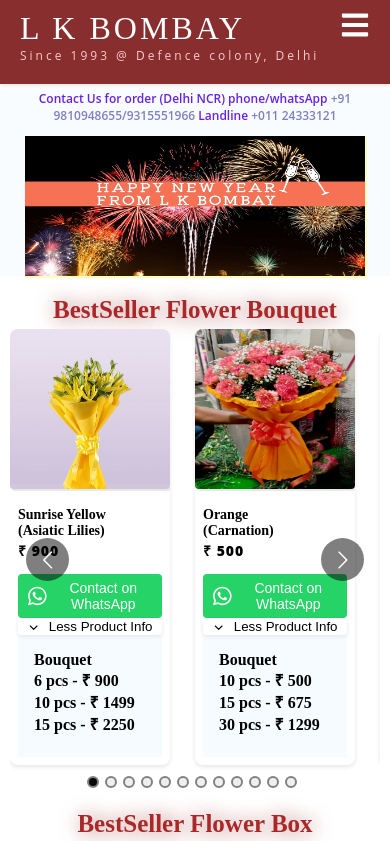
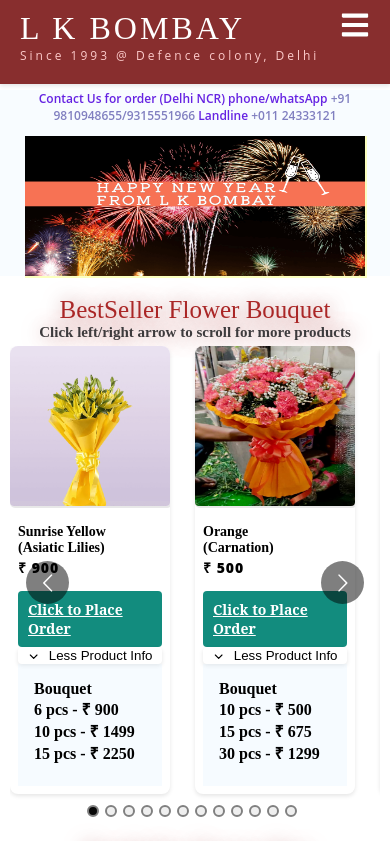
Before and after one commit to bhanupsingh77/flowe01, a Next.js app: page / in a window 390 px wide. Shown: the top 841 px of the page. Built offline with nearby package versions, Linux system fonts and the light colour scheme.

Commit message:
whatsapp message replaced with call button

```diff
--- a/package.json
+++ b/package.json
@@ -19,6 +19,7 @@
     "react-dom": "18.2.0",
     "react-icons": "^4.7.1",
     "react-multi-carousel": "^2.8.2",
+    "react-whatsapp-widget": "^2.2.0",
     "remark": "^14.0.2",
     "remark-html": "^15.0.2"
   }
--- /dev/null
+++ b/src/components/orderCallButton.js
@@ -0,0 +1,12 @@
+import styles from "../../styles/whatsAppButton.module.css";
+
+const OrderCallButton = () => {
+  return (
+    <a className={styles.button} href="tel:919315551966">
+      Click to Place Order
+    </a>
+  );
+};
+
+export default OrderCallButton;
+//   <button >Click to Place Order</button>;
--- a/src/components/productCard.js
+++ b/src/components/productCard.js
@@ -2,7 +2,9 @@
 import { useState } from "react";
 import Image from "next/image";
 import { FiChevronDown, FiChevronUp } from "react-icons/fi";
-import WhatsAppButton from "./whatsAppButton.js";
+// import WhatsAppButton from "./whatsAppButton.js";
+// import WhatsAppButtonAdvance from "./whatsAppButtonAdvance.js";
+import OrderCallButton from "./orderCallButton.js";
 
 const ProductCard = ({ product }) => {
   const { name, price, image, info, productCategory } = product;
@@ -20,10 +22,12 @@
       <div className={styles.cardContent}>
         <div className={styles.cardName}>{cardNames}</div>
         <p className={styles.cardPrice}>{price}</p>
-        <WhatsAppButton
+        {/* whatsapp impletation stoped due image sending issue */}
+        {/* <WhatsAppButtonAdvance
           phoneNumber="+919315551966"
           productCategory={productCategory}
-        />
+        /> */}
+        <OrderCallButton></OrderCallButton>
         {/* implementation hidden with css */}
         <button className={styles.moreInfoButton} onClick={toggleInfo}>
           <FiChevronDown className={styles.moreInfoButtonIcon} />
--- a/src/components/productCarousel.js
+++ b/src/components/productCarousel.js
@@ -33,6 +33,9 @@
     <div>
       <div className={styles.text}>
         BestSeller Flower {`${productCategory}`}
+      </div>
+      <div className={styles.textTwo}>
+        Click left/right arrow to scroll for more products
       </div>
       <Carousel
         className={styles.container}
--- /dev/null
+++ b/src/components/whatsAppButtonAdvance.js
@@ -0,0 +1,33 @@
+// components/WhatsAppButton.js
+import React from "react";
+import WhatsAppWidget from "react-whatsapp-widget";
+import { FaWhatsapp } from "react-icons/fa";
+import styles from "../../styles/whatsAppButton.module.css";
+
+const WhatsAppButtonAdvance = ({
+  phoneNumber,
+  productName,
+  productPrice,
+  imageUrl,
+}) => {
+  const handleSendMessage = () => {
+    const message = encodeURIComponent(
+      `Hello! Check out this amazing product:\nProduct Name: ${productName}\nPrice: $${productPrice}\n${imageUrl}`
+    );
+
+    const whatsappLink = `https://wa.me/${phoneNumber}?text=${message}`;
+
+    window.open(whatsappLink, "_blank");
+  };
+
+  return (
+    <div>
+      <button className={styles.button} onClick={handleSendMessage}>
+        <FaWhatsapp className={styles.icon} />
+        Send WhatsApp Message
+      </button>
+    </div>
+  );
+};
+
+export default WhatsAppButtonAdvance;
--- a/styles/productCarousel.module.css
+++ b/styles/productCarousel.module.css
@@ -20,8 +20,15 @@
   margin-top: 20px;
   font-size: 25px;
   text-align: center;
+  font-weight: 500;
+  color: #aa2828;
+  text-shadow: 2px 1px 20px #ad6262;
+}
+.textTwo {
+  font-size: 15px;
+  text-align: center;
   font-weight: bold;
-  color: #aa2828;
+  color: #3d3b3d;
   text-shadow: 2px 1px 20px #ad6262;
 }
 
--- a/styles/whatsAppButton.module.css
+++ b/styles/whatsAppButton.module.css
@@ -2,19 +2,20 @@
   display: flex;
   align-items: center;
   justify-content: center;
-  padding: 8px 16px;
+  padding: 9px 16px;
   border: none;
   border-radius: 4px;
-  background-color: #25d366;
+  background-color: #128c7e;
   color: #ffffff;
-  font-size: 16px;
-  font-weight: 500;
+  font-size: 18px;
+  font-weight: 900;
   cursor: pointer;
   transition: all 0.3s ease-in-out;
+  font-family: "serif";
 }
 
 .button:hover {
-  background-color: #128c7e;
+  background-color: #25d366;
 }
 
 .icon {
@@ -24,7 +25,8 @@
 
 @media (max-width: 768px) {
   .button {
-    padding: 6px 10px;
+    padding: 9px 10px;
     font-size: 14px;
+    font-weight: 900;
   }
 }
```
Also changed, not shown: 1 other file (tests, documents, lock files or other folders).
